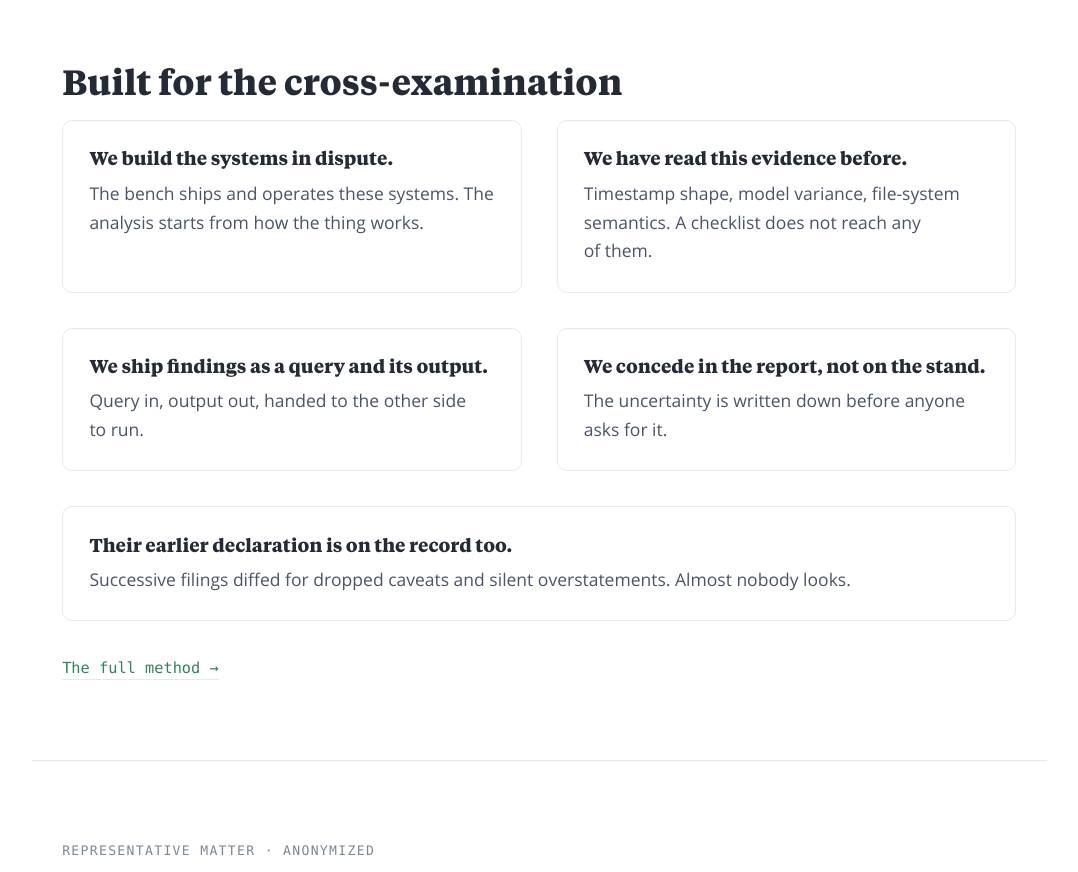
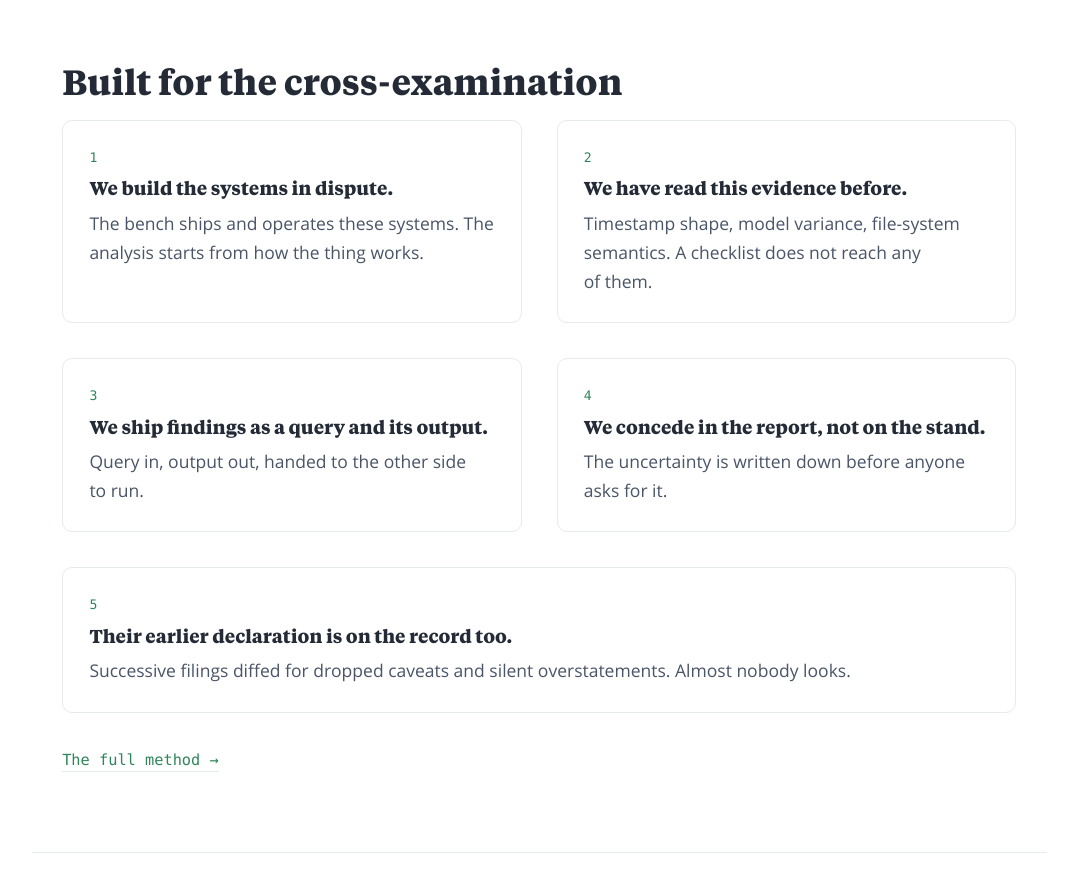
Before and after one commit to rootsystem-dev/rootsystem.com, an Astro site in the folder sites/forensics/: page / in a window 1280 px wide. Shown: the part 3160-4032 px from the top of the page, without its empty margins (101-1179 px from the left). Built offline with nearby package versions, Linux system fonts and the light colour scheme; Astro itself is replaced by a stand-in of ours.

Commit message:
prototype: put the numerals back on the pillar cards
Rob's call: the pillars and the process steps are both cards now, and he does
not want the two sections to differ on whether they carry a number.

I had removed them on the grounds that five parallel claims are not a sequence
and counting them implies an order that is not there. That reading stands as a
note, not as a reason to leave the two sections looking unrelated.

The outlined card, the padding and the fifth card spanning the row are all
unchanged; only the counter comes back, inside the card rather than above it.

Co-Authored-By: Claude Opus 5 (1M context) <noreply@anthropic.com>
Claude-Session: https://claude.ai/code/session_01FY7fHEADjVg3qeS4sACRG5

```diff
--- a/sites/forensics/src/components/Pillars.astro
+++ b/sites/forensics/src/components/Pillars.astro
@@ -42,6 +42,21 @@ const { form = 'full' } = Astro.props
     grid-template-columns: repeat(auto-fit, minmax(min(20rem, 100%), 1fr));
     list-style: none;
     padding: 0;
+    counter-reset: pillar;
+  }
+
+  /* Numbered, matching the process steps on /engagements. These five are
+     parallel claims rather than an ordered sequence, so the count is a label
+     rather than an order -- Rob's call, on the grounds that the two card
+     sections should not differ in this. */
+  .pillars li::before {
+    counter-increment: pillar;
+    content: counter(pillar);
+    font-family: var(--font-mono);
+    font-size: 0.75rem;
+    color: var(--accent);
+    display: block;
+    margin-bottom: 0.5rem;
   }
 
   /* Outlined, where the pricing tiers are filled. Two card treatments, and the
```
